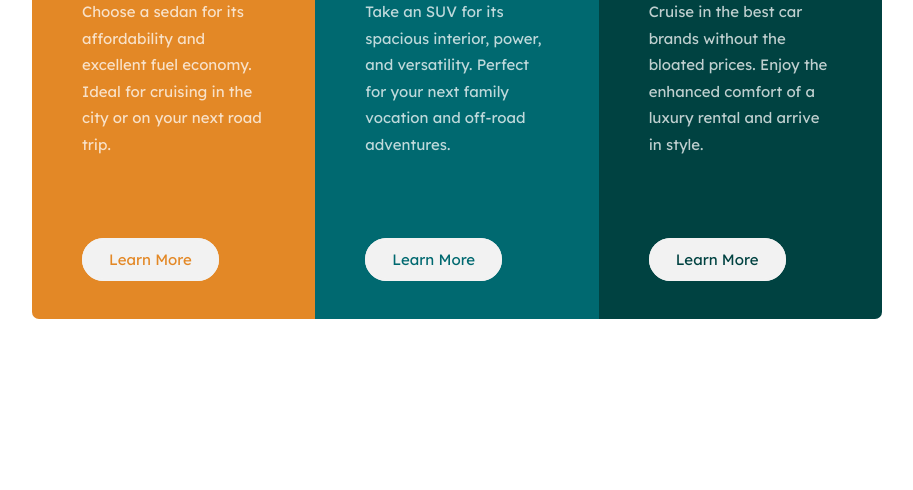
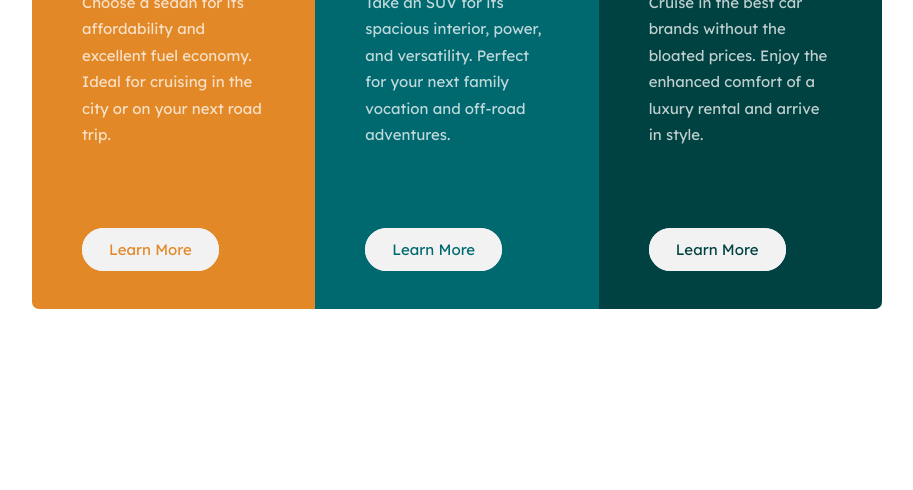
Before and after one commit to GuilhermeZalla/column-preview-card-component, a plain HTML site: page index.html in a window 1280 px wide. Shown: the part 310-800 px from the top of the page, without its empty margins (183-1096 px from the left). Drawn offline with Linux system fonts and the light colour scheme.

Commit message:
Update index.css

```diff
--- a/css/index.css
+++ b/css/index.css
@@ -41,7 +41,6 @@
 
 body {
     font-size: 15px;
-    padding: 10% 0 10% 0;
 }
 
 a {
@@ -59,7 +58,7 @@ a {
 .container {
     display: flex;
     max-width: 850px;
-    margin: auto;
+    margin: 10% auto;
 }
 
 @media screen and (min-width: 601px) and (max-width: 900px) {
```
